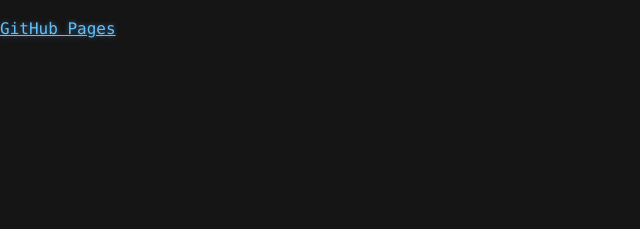
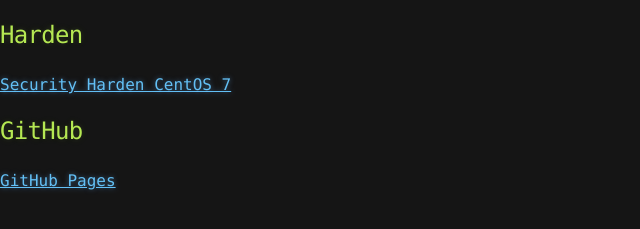
Before and after one commit to dbellomo/howto, a plain HTML site: page index.html in a window 1280 px wide. Shown: the part 51-280 px from the top of the page, without its empty margins (0-640 px from the left). Drawn offline with Linux system fonts and the light colour scheme.

Commit message:
add harden Centos 7

```diff
--- a/index.html
+++ b/index.html
@@ -5,12 +5,14 @@
   <meta http-equiv="Content-Style-Type" content="text/css" />
   <meta name="generator" content="pandoc" />
   <title>index.html - </title>
-  <style type="text/css">code{white-space: pre;}</style>
   <link rel="stylesheet" href="stylesheet.css" type="text/css" />
   <link rel="stylesheet" href="pygment_trac.css" type="text/css" />
 </head>
 <body>
 <h1 id="howto">HowTo</h1>
+<h2 id="harden">Harden</h2>
+<p><a href="http://highon.coffee/blog/security-harden-centos-7/">Security Harden CentOS 7</a></p>
+<h2 id="github">GitHub</h2>
 <p><a href="github_pages.html">GitHub Pages</a></p>
 </body>
 </html>
```
Also changed, not shown: 1 other file.
